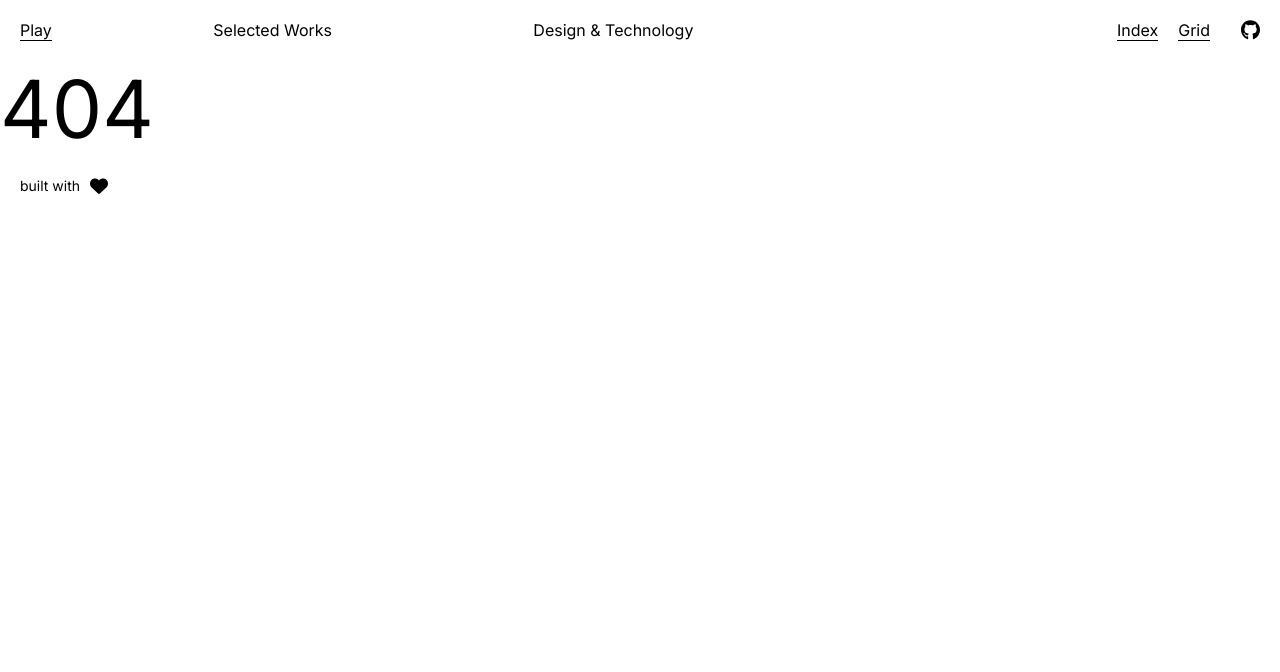
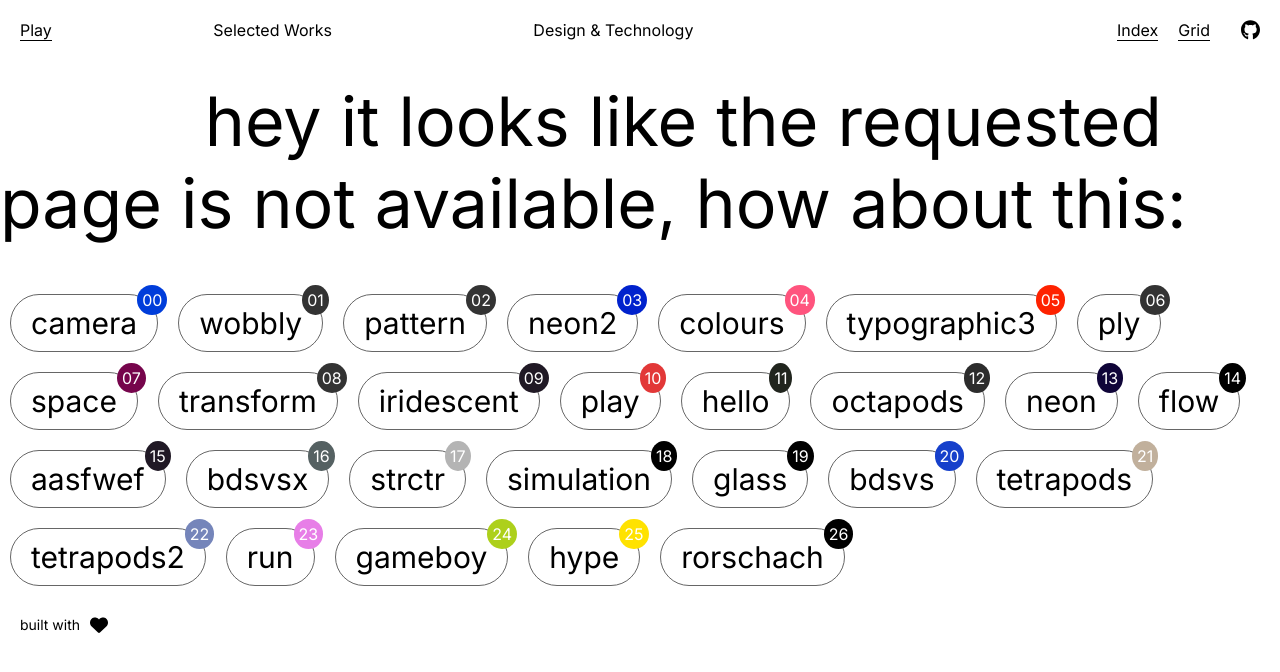
Before and after one commit to polychrom/play.polychrom.dev, an Angular app: page /404 in a window 1280 px wide. Before the commit this address had no page. Shown: the top 672 px of the page. Built offline with nearby package versions, Linux system fonts and the light colour scheme.

Commit message:
added project links to 404 page

```diff
--- a/src/app/gallery/gallery.component.ts
+++ b/src/app/gallery/gallery.component.ts
@@ -123,8 +123,6 @@ export class GalleryComponent implements OnInit {
           let currentProject = this._router.routerState.snapshot.url;
           currentProject = currentProject.replace('/', '');
 
-          //let viewed: any;
-
           // check if route is candidate for project match
           this._routeMatch = false;
           this.projects.forEach((project: any) => {
--- a/src/app/page-not-found/page-not-found.component.html
+++ b/src/app/page-not-found/page-not-found.component.html
@@ -1 +1,8 @@
-<div class="notfound">404</div>
+<div class="notfound">hey it looks like the requested page is not available, how about this:</div>
+
+
+<span *ngFor="let project of projects; let i = index;" class="project_item">
+    <a [routerLink]="'/' + project.project_dir">{{ project.title }}</a>
+    <span [ngStyle]="{ 'background-color' : project.background }" class="project_number">
+        {{ i < 10 ? '0' + i : i }} </span>
+    </span>
--- a/src/app/page-not-found/page-not-found.component.scss
+++ b/src/app/page-not-found/page-not-found.component.scss
@@ -1,3 +1,24 @@
 .notfound {
-    font-size: 80px;
+  font-size: 68px;
+  text-indent: 16vw;
+  margin: 40px 0;
 }
+
+.project_item {
+  padding: 10px 20px;
+  border-radius: 50px;
+  font-size: 30px;
+  margin: 10px;
+  display: inline-block;
+  border: 1px solid #666;
+}
+
+.project_number {
+  background-color: #000;
+  position: absolute;
+  margin-top: -20px;
+  font-size: 16px;
+  padding: 5px;
+  border-radius: 50%;
+  color: #ffffff;
+}
--- a/src/app/page-not-found/page-not-found.component.ts
+++ b/src/app/page-not-found/page-not-found.component.ts
@@ -1,4 +1,5 @@
 import { Component, OnInit } from '@angular/core';
+import { ApiService } from '../api.service';
 import { HelperService } from '../helper.service';
 
 @Component({
@@ -7,11 +8,15 @@ import { HelperService } from '../helper.service';
   styleUrls: ['./page-not-found.component.scss'],
 })
 export class PageNotFoundComponent implements OnInit {
-  constructor(private _helperService: HelperService) {}
+  projects: any;
+  constructor(private apiService: ApiService) {}
 
   public size = '';
 
   ngOnInit(): void {
-    // this.size = this._helperService.getWindowSize();
+    this.apiService.$data.subscribe((res: any) => {
+      this.projects = res.project;
+      console.log('projects', this.projects);
+    });
   }
 }
```
